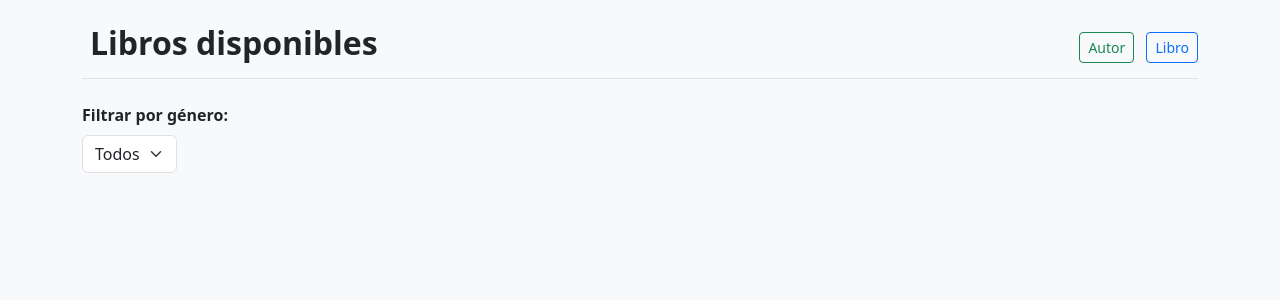
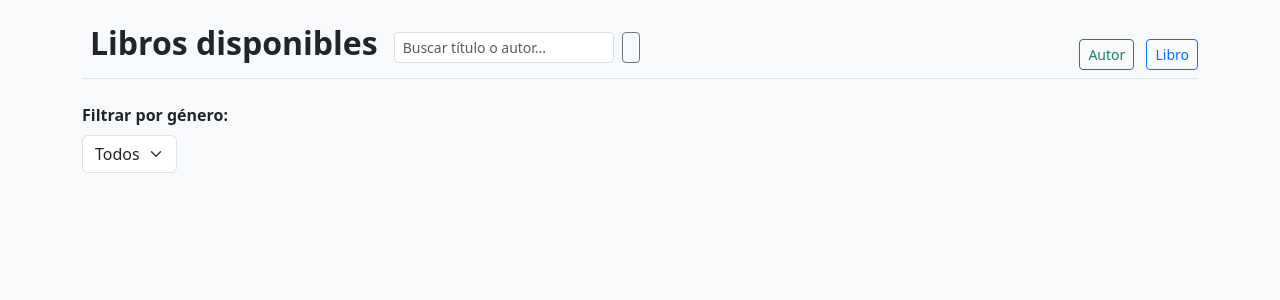
Before and after one commit to Nitsy33/Biblioteca_online, a Django app: page / in a window 1280 px wide. Shown: the part 56-356 px from the top of the page. Run offline with Django 5.2, Linux system fonts and the light colour scheme; the visitor is signed in with stand-in values (Sample User, id 1); data that the repository does not hold is empty.

Commit message:
Cambios en el index

```diff
--- a/libros/templates/index.html
+++ b/libros/templates/index.html
@@ -2,8 +2,16 @@
 {% load static %}
 {% block content %}
 
-<div class="d-flex justify-content-between align-items-center mb-4 border-bottom pb-2">
-  <h2 class="fw-bold"><i class="bi bi-book-half me-2"></i>Libros disponibles</h2>
+<!-- Título + Buscador + Botones -->
+<div class="d-flex justify-content-between align-items-end mb-4 border-bottom pb-2">
+  <div class="d-flex align-items-center">
+    <h2 class="fw-bold me-3"><i class="bi bi-book-half me-2"></i>Libros disponibles</h2>
+    <form method="get" class="d-flex" role="search">
+      <input type="text" name="q" value="{{ request.GET.q }}" class="form-control form-control-sm me-2"
+             placeholder="Buscar título o autor...">
+      <button type="submit" class="btn btn-sm btn-outline-secondary"><i class="bi bi-search"></i></button>
+    </form>
+  </div>
   {% if user.is_authenticated %}
   <div>
     <a class="btn btn-outline-success btn-sm me-2" href="{% url 'registrar_autor' %}">
@@ -16,7 +24,7 @@
   {% endif %}
 </div>
 
-<!-- Filtro -->
+<!-- Filtro por género -->
 <div class="mb-4">
   <label for="filtro-genero" class="form-label fw-semibold">Filtrar por género:</label>
   <select id="filtro-genero" class="form-select w-auto">
@@ -27,7 +35,7 @@
   </select>
 </div>
 
-<!-- Contenedor de libros -->
+<!-- Lista de libros -->
 <div class="row row-cols-2 row-cols-sm-3 row-cols-md-4 g-3" id="libros-container">
   {% for libro in libros %}
   <div class="col libro-item" data-generos="{{ libro.generos.all|join:',' }}">
@@ -36,7 +44,7 @@
       {% if libro.imagen_portada %}
       <div class="bg-white d-flex align-items-center justify-content-center" style="height: 180px;">
         <img src="{{ libro.imagen_portada.url }}" class="img-fluid"
-          style="max-height: 100%; max-width: 100%; object-fit: contain;" alt="Portada de {{ libro.titulo }}">
+             style="max-height: 100%; max-width: 100%; object-fit: contain;" alt="Portada de {{ libro.titulo }}">
       </div>
       {% else %}
       <div class="card-img-top bg-light d-flex align-items-center justify-content-center" style="height: 180px;">
@@ -49,14 +57,12 @@
         <small class="text-muted">por {{ libro.autor.nombre }}</small>
         <small class="text-muted mb-2">⭐ {{ libro.promedio_calificacion|default:"Sin calificar" }}</small>
 
-        <!-- Géneros -->
         <div class="mb-2">
           {% for genero in libro.generos.all %}
           <span class="badge bg-light text-dark border me-1">{{ genero.nombre }}</span>
           {% endfor %}
         </div>
 
-        <!-- Botones -->
         <div class="mt-auto">
           {% if libro.pdf_url %}
           <a href="{{ libro.pdf_url }}" class="btn btn-sm btn-outline-primary w-100 mb-2" download>
@@ -76,7 +82,7 @@
   {% endfor %}
 </div>
 
-<!-- JS para filtro -->
+<!-- JS para filtrar por género -->
 <script>
   document.getElementById("filtro-genero").addEventListener("change", function () {
     const seleccion = this.value.toLowerCase();
--- a/libros/views.py
+++ b/libros/views.py
@@ -18,7 +18,7 @@ from django.shortcuts import render, get_object_or_404, redirect
 from .models import Libro, Calificación, Reseña
 from .forms import CalificacionForm, ReseñaForm
 from django.contrib.auth.decorators import login_required
-from django.db.models import Avg
+from django.db.models import Q, Avg, Count
 
 from .models import Autor, Genero, Libro, Reseña, Calificación
 from .serializers import (
@@ -278,11 +278,23 @@ def verificar_existencia_usuario(request):
 # ===================== Vista Index para frontend =====================
 
 def index(request):
+    query = request.GET.get('q', '')
     libros = Libro.objects.annotate(
         promedio_calificacion=Avg('calificaciones__puntaje'),
         total_resenas=Count('resenas')
     )
-    return render(request, 'index.html', {'libros': libros})
+
+    if query:
+        libros = libros.filter(
+            Q(titulo__icontains=query) |
+            Q(autor__nombre__icontains=query)
+        )
+
+    generos = Genero.objects.all()
+    return render(request, 'index.html', {
+        'libros': libros,
+        'generos': generos,
+    })
 
 class RegistroUsuarioView(APIView):
     def post(self, request):
```
